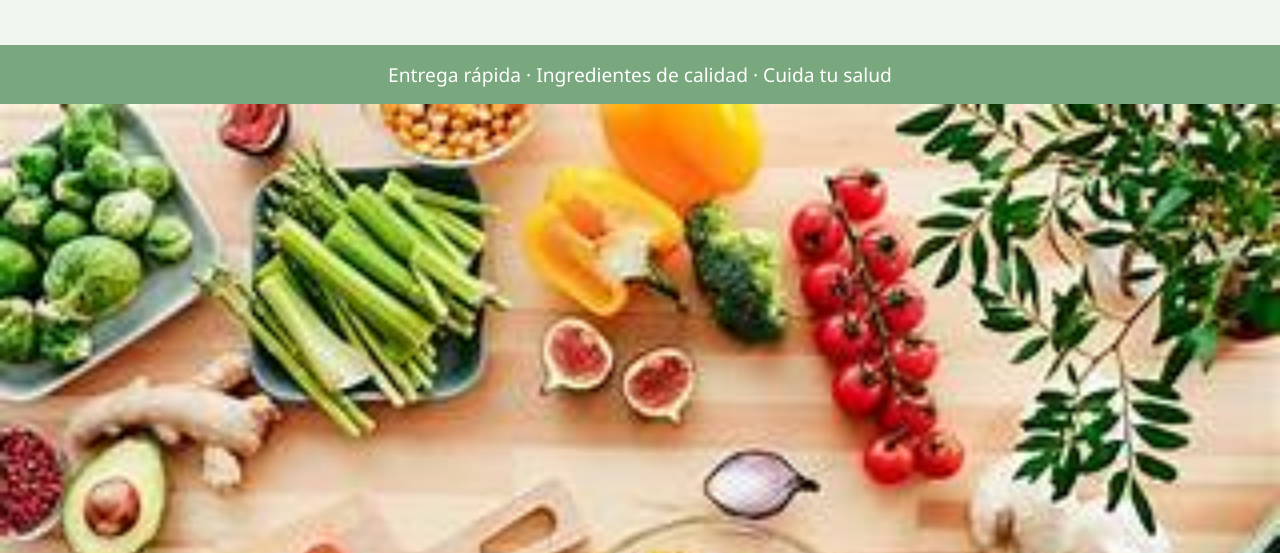
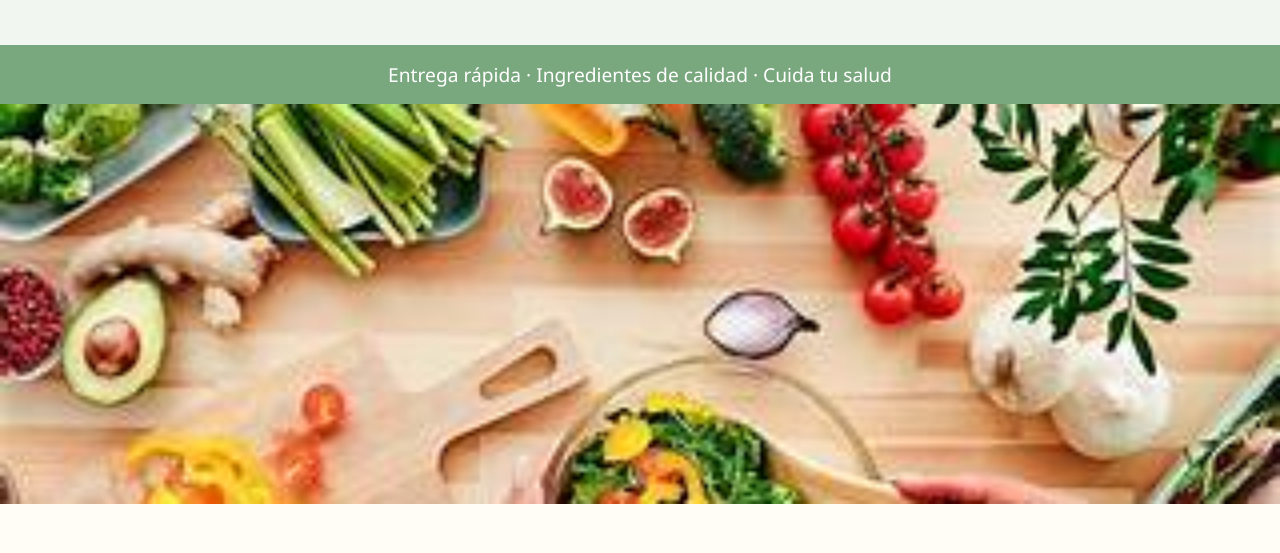
Before and after one commit to viitabox/web, a plain HTML site: page index.html in a window 1280 px wide. Shown: the part 228-781 px from the top of the page. Drawn offline with Linux system fonts and the light colour scheme.

Commit message:
index.html

```diff
--- a/index.html
+++ b/index.html
@@ -27,8 +27,10 @@
       font-size: 1.2rem;
     }
     .banner {
+      display: block;
       width: 100%;
-      height: auto;
+      max-height: 400px;
+      object-fit: cover;
     }
     .content {
       padding: 2rem;
```
